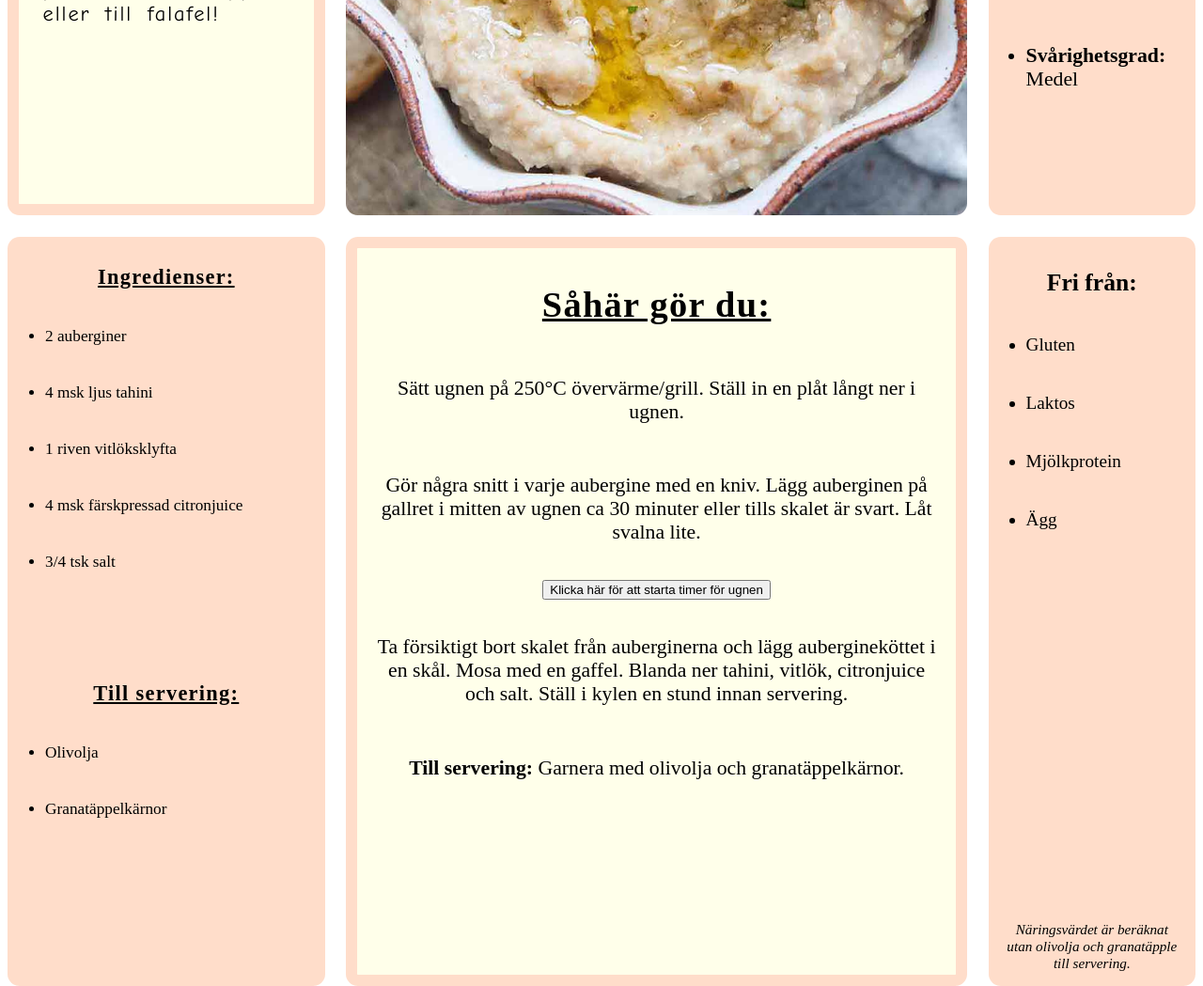
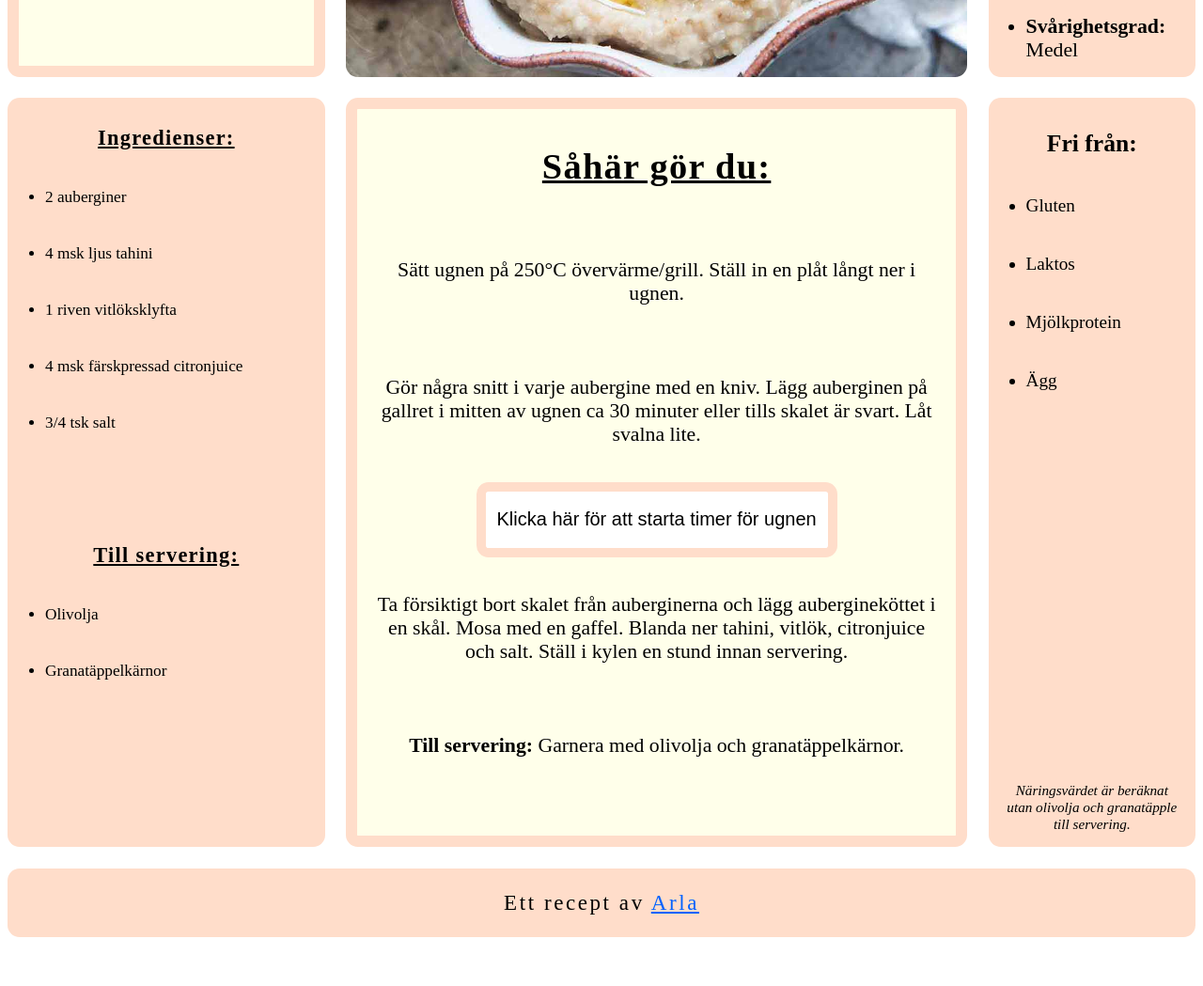
Before and after one commit to adamtroberg/repos, a plain HTML site: page index.html in a window 1280 px wide. Shown: the part 731-1780 px from the top of the page at 94% size. After the commit the page ends 1736 px from the top, so only its background shows below. Drawn offline with Linux system fonts and the light colour scheme.

Commit message:
Färdig hemsida

```diff
--- a/css/styles.css
+++ b/css/styles.css
@@ -1,12 +1,12 @@
-.hidden {
-    display: none !important;
-}
+    .hidden {
+        display: none !important;
+    }
 
 
 .grid-box{
     display: grid;
     grid-template-columns: 1fr 3fr 1fr;
-    grid-template-rows: 2fr 5fr 6fr 0.5fr;
+    grid-template-rows: 37.8    vh 5fr 6fr 0.5fr;
     gap: 1.75vw;
 }
 
@@ -85,20 +85,10 @@ nav ul *{
     margin-top: 5vh;
 }
 
-#timerButton{
-    text-align: center;
-}
-
-#timeRemaining{
-    text-align: center;
-    background-color: white;
-    border: 1vw solid #FFDDCA;
-    border-radius: 1vw;
-    margin-inline: 5vw;
-    font-size: 2vw;
-}
-
 main{
+    display: flex;
+    flex-direction: column;
+    align-items: center;
     grid-column: 2/3;
     grid-row: 3/4;
     background-color: #FFFFEA;
@@ -119,6 +109,25 @@ main p{
     font-size: 1.7vw;
     padding: 2vh;
     font-family: 'Times New Roman', Times, serif;
+}
+
+.timerButton{
+    border: 0.8vw solid #FFDDCA;
+    border-radius: 1vw;
+    background-color: #FFFFFF;
+    width: 30vw;
+    height: 10vh;
+    font-size: 20px;
+}
+
+
+#timeRemaining{
+    text-align: center;
+    background-color: white;
+    border: 1vw solid #FFDDCA;
+    border-radius: 1vw;
+    margin-inline: 5vw;
+    font-size: 2vw;
 }
 
 aside{
--- a/timer.js
+++ b/timer.js
@@ -4,7 +4,7 @@ const timeRemaining = document.getElementById("timeRemaining")
 
 const startTimer = () => {
     // Timer är 30 min och 60 sek
-    const timer = 30 * 60 * 1000;
+    const timer =  10 * 1000;
     const endTime = Date.now() + timer;
     timerButton.innerHTML = "";
     let minutes;
@@ -17,7 +17,7 @@ const startTimer = () => {
         alert("Tiden är slut! Ta ut auberginen ur ugnen!")
         timeRemaining.classList.add("hidden");
         clearInterval(intervalId);
-        timerButton.innerHTML = `<button onclick="startTimer()">Klicka här för att starta timer för ugnen</button>`;
+        timerButton.innerHTML = `<button class="timerButton" onclick="startTimer()">Klicka här för att starta timer för ugnen</button>`;
         timeRemaining.innerHTML = "";
       }
       else
@@ -30,4 +30,4 @@ const startTimer = () => {
     }, 1000);
   }
 
-  timerButton.innerHTML = `<button onclick="startTimer()">Klicka här för att starta timer för ugnen</button>`;
+  timerButton.innerHTML = `<button class="timerButton" onclick="startTimer()">Klicka här för att starta timer för ugnen</button>`;
```
